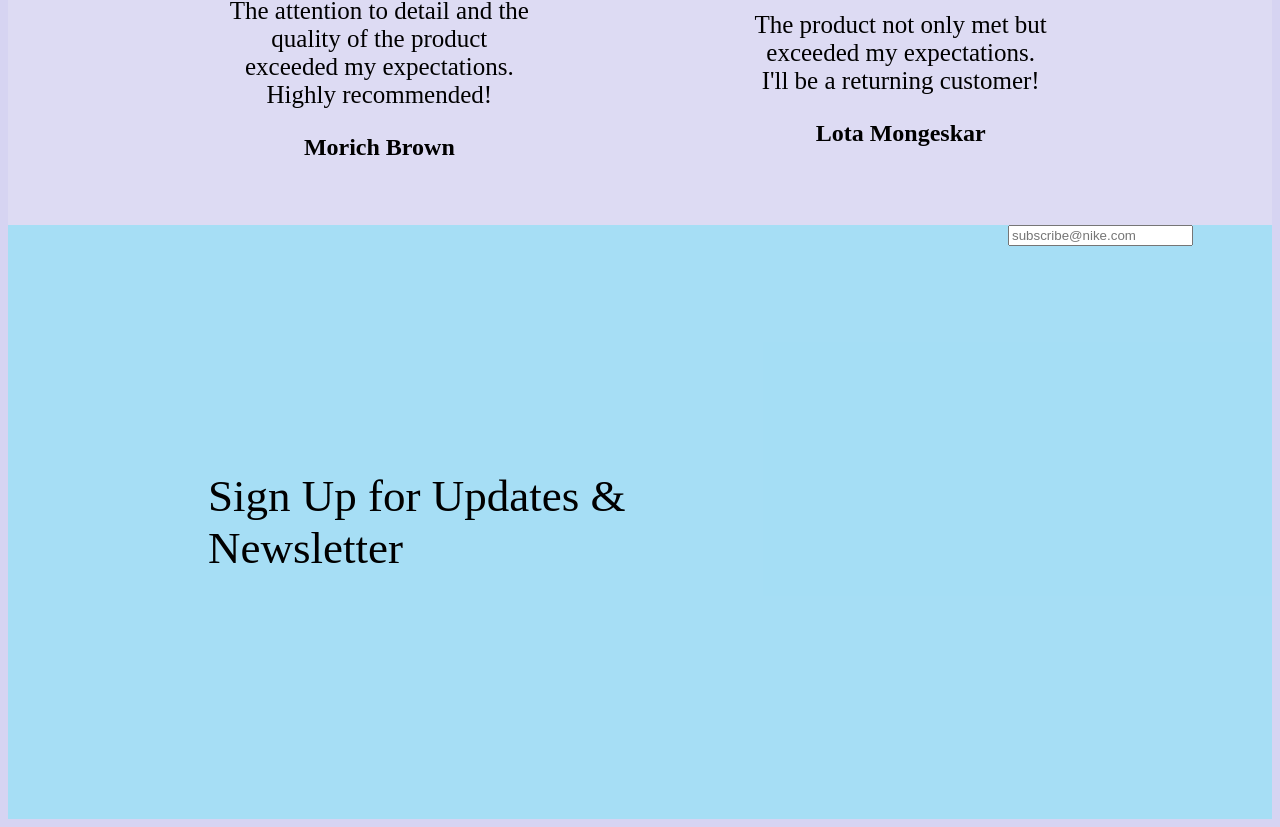
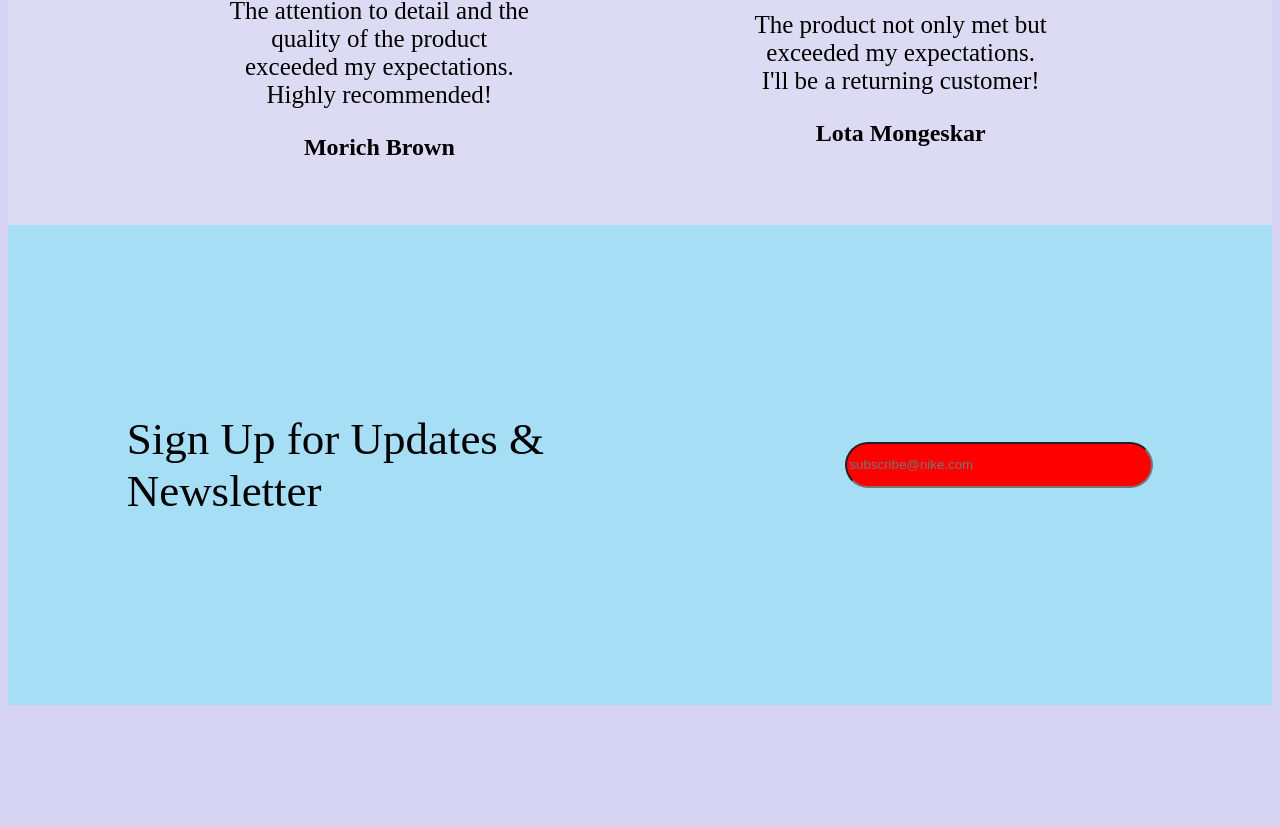
Before and after one commit to AddyJaime/nike, a React (Vite) app: page / in a window 1280 px wide. Shown: the part 4485-5312 px from the top of the page. After the commit the page ends 5198 px from the top, so only its background shows below. Built offline with nearby package versions, Linux system fonts and the light colour scheme.

Commit message:
working on styling reviews

```diff
--- a/src/components/SignUp/SignUp.css
+++ b/src/components/SignUp/SignUp.css
@@ -1,11 +1,18 @@
 .sign-up-container {
   display: flex;
-  flex-direction: row;
-  min-height: 40vh;
+  justify-content: space-evenly;
+  align-items: center;
+  min-height: 60vh;
   background-color: rgba(0, 255, 255, 0.227);
 }
 .signup-paragram {
-  padding: 200px;
   font-size: 45px;
   max-width: 600px;
 }
+
+.input {
+  width: 300px;
+  height: 40px;
+  border-radius: 70px;
+  background-color: red;
+}
--- a/src/components/SignUp/SignUp.tsx
+++ b/src/components/SignUp/SignUp.tsx
@@ -8,7 +8,7 @@ const SignUp: React.FC = () => {
         <p className="signup-paragram">Sign Up for Updates & Newsletter</p>
       </div>
       <div>
-        <input type="text" placeholder="subscribe@nike.com" />
+        <input className="input" type="text" placeholder="subscribe@nike.com" />
       </div>
     </div>
   );
```
